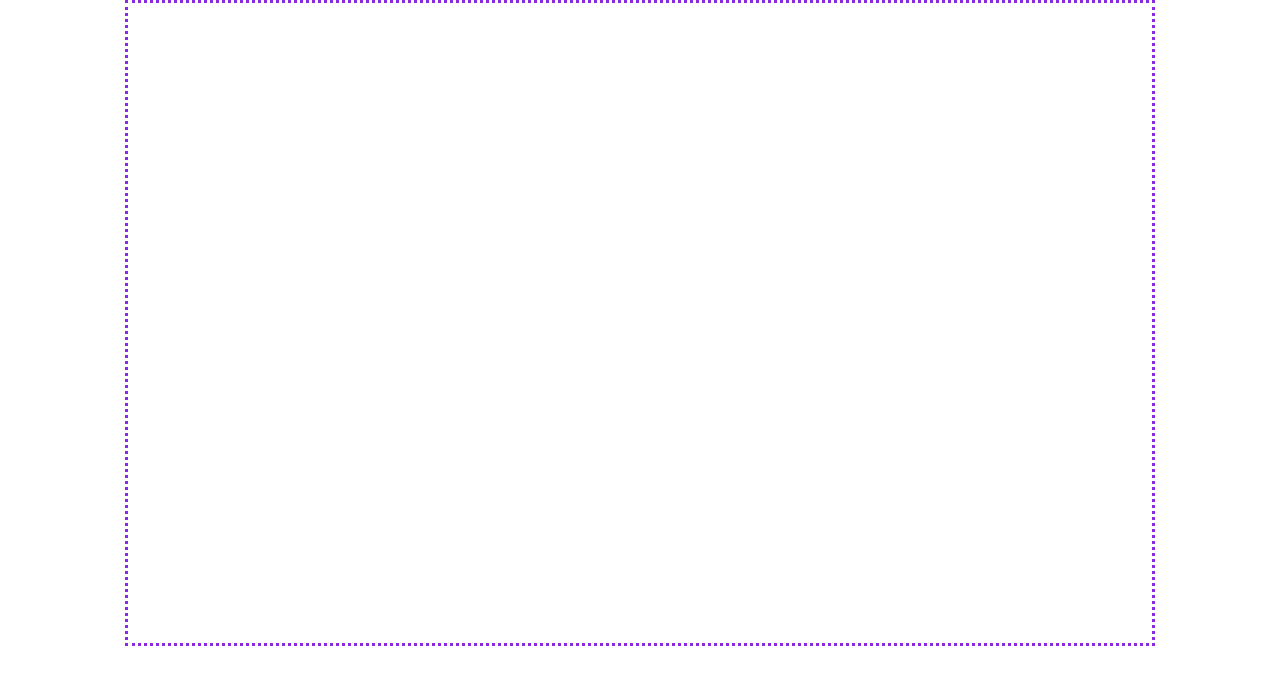
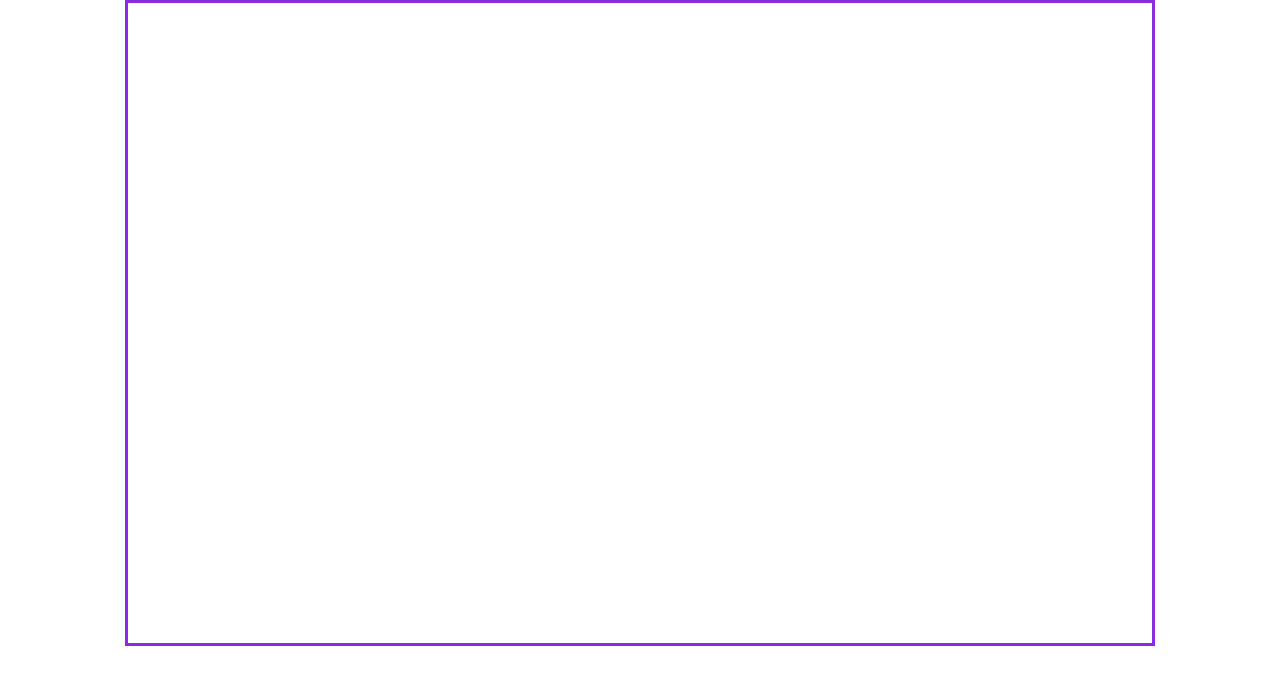
Before and after one commit to nicoledow/mandala-maker, a React (Create React App) app in the folder mandala-maker/: page / in a window 1280 px wide. Shown: the top 684 px of the page. Built offline with nearby package versions, Linux system fonts and the light colour scheme; the HTML template or start-up script is replaced by a standard one.

Commit message:
import bootstrap and jquery

```diff
--- a/mandala-maker/public/index.html
+++ b/mandala-maker/public/index.html
@@ -9,6 +9,7 @@
       name="description"
       content="Web site created using create-react-app"
     />
+    <link rel="stylesheet" href="https://stackpath.bootstrapcdn.com/bootstrap/4.3.1/css/bootstrap.min.css" integrity="sha384-ggOyR0iXCbMQv3Xipma34MD+dH/1fQ784/j6cY/iJTQUOhcWr7x9JvoRxT2MZw1T" crossorigin="anonymous">
     <link rel="apple-touch-icon" href="%PUBLIC_URL%/logo192.png" />
 
     <link rel="manifest" href="%PUBLIC_URL%/manifest.json" />
@@ -19,5 +20,8 @@
     <noscript>You need to enable JavaScript to run this app.</noscript>
     <div id="root"></div>
 
+    <script src="https://code.jquery.com/jquery-3.3.1.slim.min.js" integrity="sha384-q8i/X+965DzO0rT7abK41JStQIAqVgRVzpbzo5smXKp4YfRvH+8abtTE1Pi6jizo" crossorigin="anonymous"></script>
+    <script src="https://cdnjs.cloudflare.com/ajax/libs/popper.js/1.14.7/umd/popper.min.js" integrity="sha384-UO2eT0CpHqdSJQ6hJty5KVphtPhzWj9WO1clHTMGa3JDZwrnQq4sF86dIHNDz0W1" crossorigin="anonymous"></script>
+    <script src="https://stackpath.bootstrapcdn.com/bootstrap/4.3.1/js/bootstrap.min.js" integrity="sha384-JjSmVgyd0p3pXB1rRibZUAYoIIy6OrQ6VrjIEaFf/nJGzIxFDsf4x0xIM+B07jRM" crossorigin="anonymous"></script>
   </body>
 </html>
--- a/mandala-maker/src/index.css
+++ b/mandala-maker/src/index.css
@@ -13,6 +13,6 @@
 }
 
 canvas {
-  border-style: dotted;
+  border-style: solid;
   border-color: blueviolet;
 }
```
